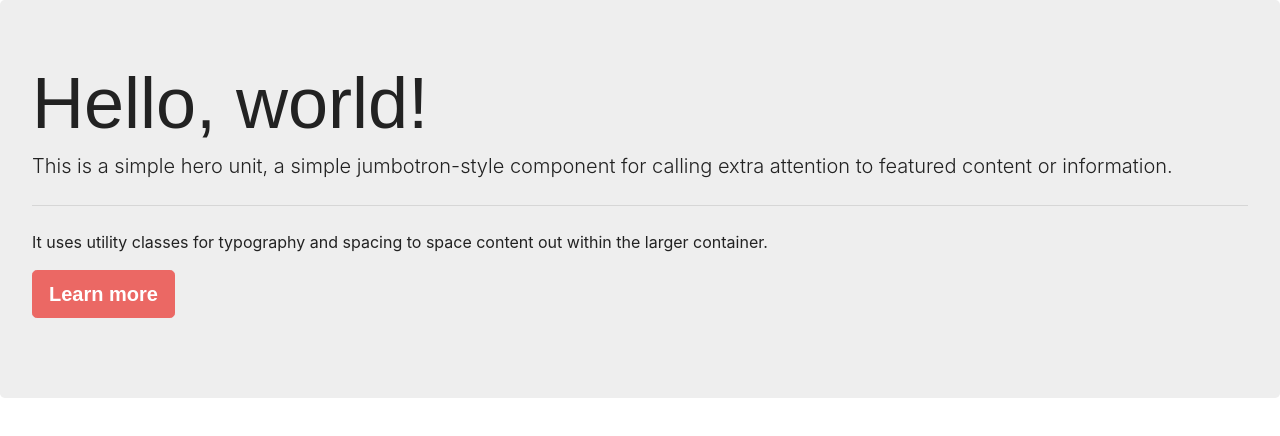
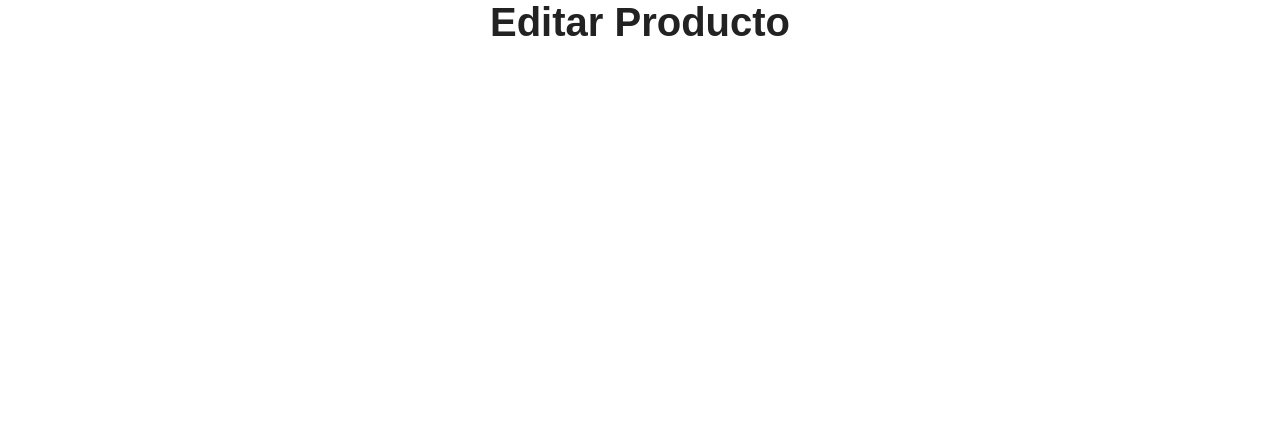
Before and after one commit to armandoltx/router-crud-react, a React (Create React App) app: page /productos/editar/1 in a window 1280 px wide. Shown: the top 436 px of the page. Built offline with nearby package versions, Linux system fonts and the light colour scheme; a web font is replaced by a local one.

Commit message:
Creando las rutas y los componentes

```diff
--- a/src/App.js
+++ b/src/App.js
@@ -1,17 +1,22 @@
 import React from 'react';
+import { BrowserRouter as Router, Route, Switch } from 'react-router-dom';
+import Productos from './components/Productos';
+import EditarProducto from './components/EditarProducto';
+import AgregarProducto from './components/AgregarProducto';
+import Producto from './components/Producto';
+
 
 function App() {
   return (
-    <div className="jumbotron">
-      <h1 class="display-3">Hello, world!</h1>
-      <p class="lead">This is a simple hero unit, a simple jumbotron-style component for calling extra attention to featured content or information.</p>
-      <hr class="my-4"/>
-        <p>It uses utility classes for typography and spacing to space content out within the larger container.</p>
-        <p class="lead">
-          <a class="btn btn-primary btn-lg" href="#" role="button">Learn more</a>
-        </p>
-
-    </div>
+    <Router>
+      <Switch>
+        {/* Los componentes con rutas mas especificas tienen que ir primero para q no se confundan */}
+        <Route exact path="/productos/nuevo" component={AgregarProducto} />
+        <Route exact path="/productos" component={Productos} />
+        <Route exact path="/productos/:id" component={Producto} />
+        <Route exact path="/productos/editar/:id" component={EditarProducto} />
+      </Switch>
+    </Router>
   );
 }
 
--- /dev/null
+++ b/src/components/AgregarProducto.js
@@ -0,0 +1,11 @@
+import React from 'react';
+
+const AgregarProducto = () => {
+  return (
+    <h1 className="text-center">
+      Agregar Nuevo Producto
+    </h1>
+  );
+};
+
+export default AgregarProducto;
--- /dev/null
+++ b/src/components/EditarProducto.js
@@ -0,0 +1,11 @@
+import React from 'react';
+
+const EditarProducto = () => {
+  return (
+    <h1 className="text-center">
+      Editar Producto
+    </h1>
+  );
+};
+
+export default EditarProducto;
--- /dev/null
+++ b/src/components/Producto.js
@@ -0,0 +1,11 @@
+import React from 'react';
+
+const Producto = () => {
+  return (
+    <h1 className="text-center">
+      Producto
+    </h1>
+  );
+};
+
+export default Producto;
--- /dev/null
+++ b/src/components/Productos.js
@@ -0,0 +1,11 @@
+import React from 'react';
+
+const Productos = () => {
+  return (
+    <h1 className="text-center">
+      Productos
+    </h1>
+  );
+};
+
+export default Productos;
```
